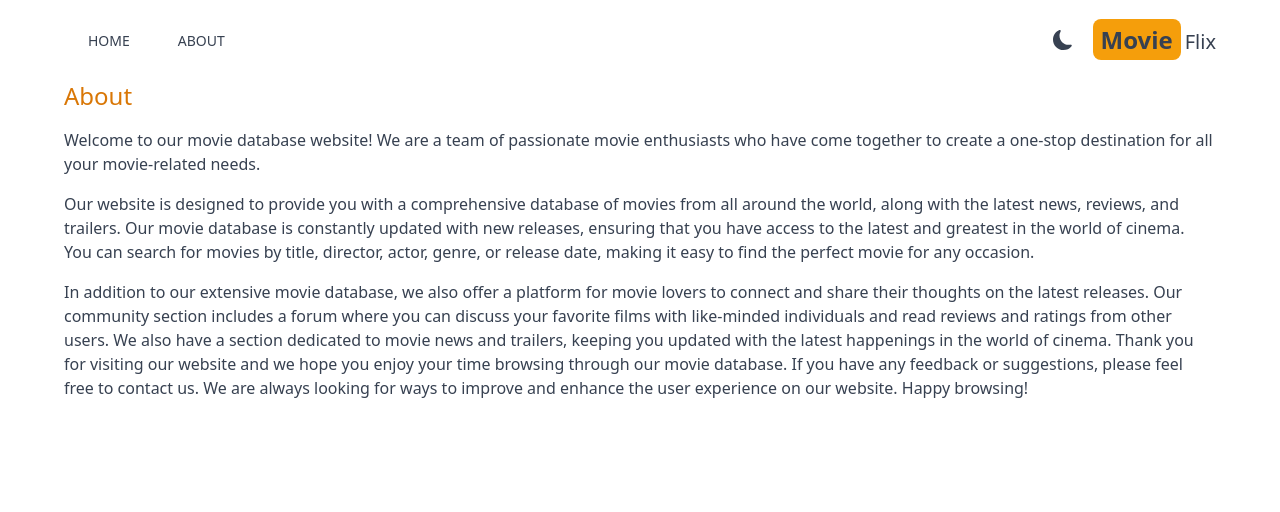
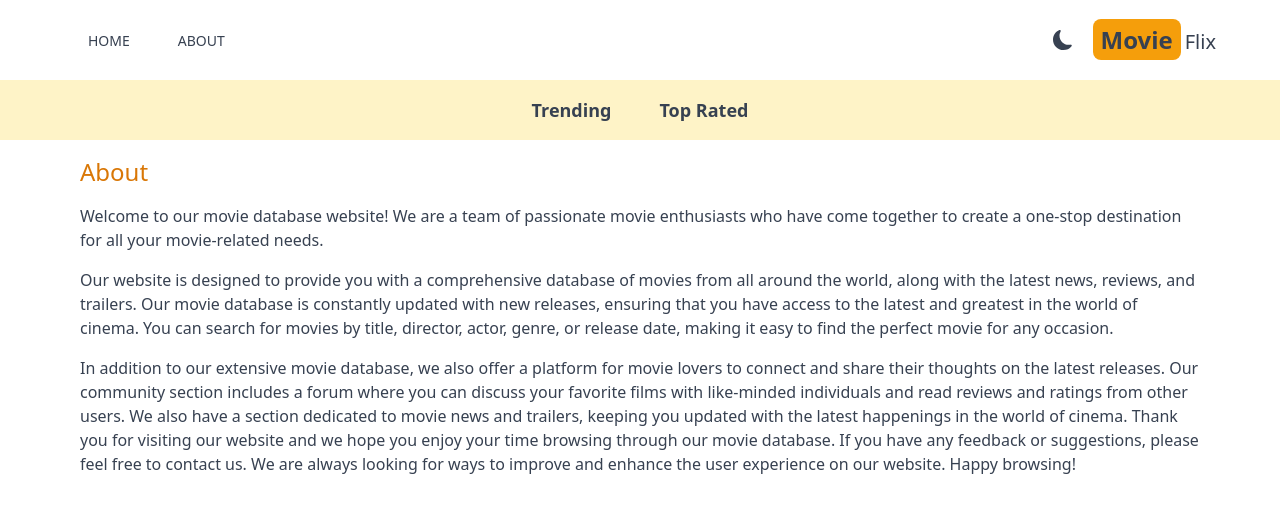
Before and after one commit to ItotiaHarrison/MovieFlix, a Next.js app: page /about in a window 1280 px wide. Shown: the top 512 px of the page. Built offline with nearby package versions, Linux system fonts and the light colour scheme.

Commit message:
create the navbar component

```diff
--- a/src/app/about/page.jsx
+++ b/src/app/about/page.jsx
@@ -2,7 +2,7 @@
 
 export default function About() {
   return (
-    <div className='max-w-6xl mx-auto space-y-4'>
+    <div className='max-w-6xl mx-auto space-y-4 p-4'>
       <h1 className="text-2xl font-medium text-amber-600">About</h1>
 
       <p>
--- /dev/null
+++ b/src/app/components/Navbar.jsx
@@ -0,0 +1,11 @@
+import React from 'react'
+import NavbarItem from './NavbarItem'
+
+export default function Navbar() {
+  return (
+    <div className='flex justify-center dark:bg-gray-600 bg-amber-100 lg:text-lg p-4'>
+        <NavbarItem title="Trending" param="fetchTrending" />
+        <NavbarItem title="Top Rated" param="fetchTopRated" />
+    </div>
+  )
+}
--- /dev/null
+++ b/src/app/components/NavbarItem.jsx
@@ -0,0 +1,20 @@
+'use client';
+import Link from 'next/link'
+import React from 'react'
+import {useSearchParams} from 'next/navigation';
+
+export default function NavbarItem({title, param}) {
+
+    const searchParams = useSearchParams();
+    const genre = searchParams.get('genre');
+
+  return (
+    <div>
+        <h1>
+            <Link className={`m-4 hover:text-amber-600 font-semibold p-2 ${genre && genre ===param && "underline underline-offset-8 decoration-4 decoration-amber-500 rounded-lg"}`} href={`/?genre=${param}`}>
+                {title}
+            </Link>
+        </h1>
+    </div>
+  )
+}
--- a/src/app/layout.js
+++ b/src/app/layout.js
@@ -1,5 +1,6 @@
 import Providers from "./Providers";
 import Header from "./components/Header";
+import Navbar from "./components/Navbar";
 import "./globals.css";
 import { Inter } from "next/font/google";
 
@@ -19,6 +20,7 @@
           <Header />
 
           {/* Navbar */}
+          <Navbar />
 
           {/* SearchBox */}
 
```
